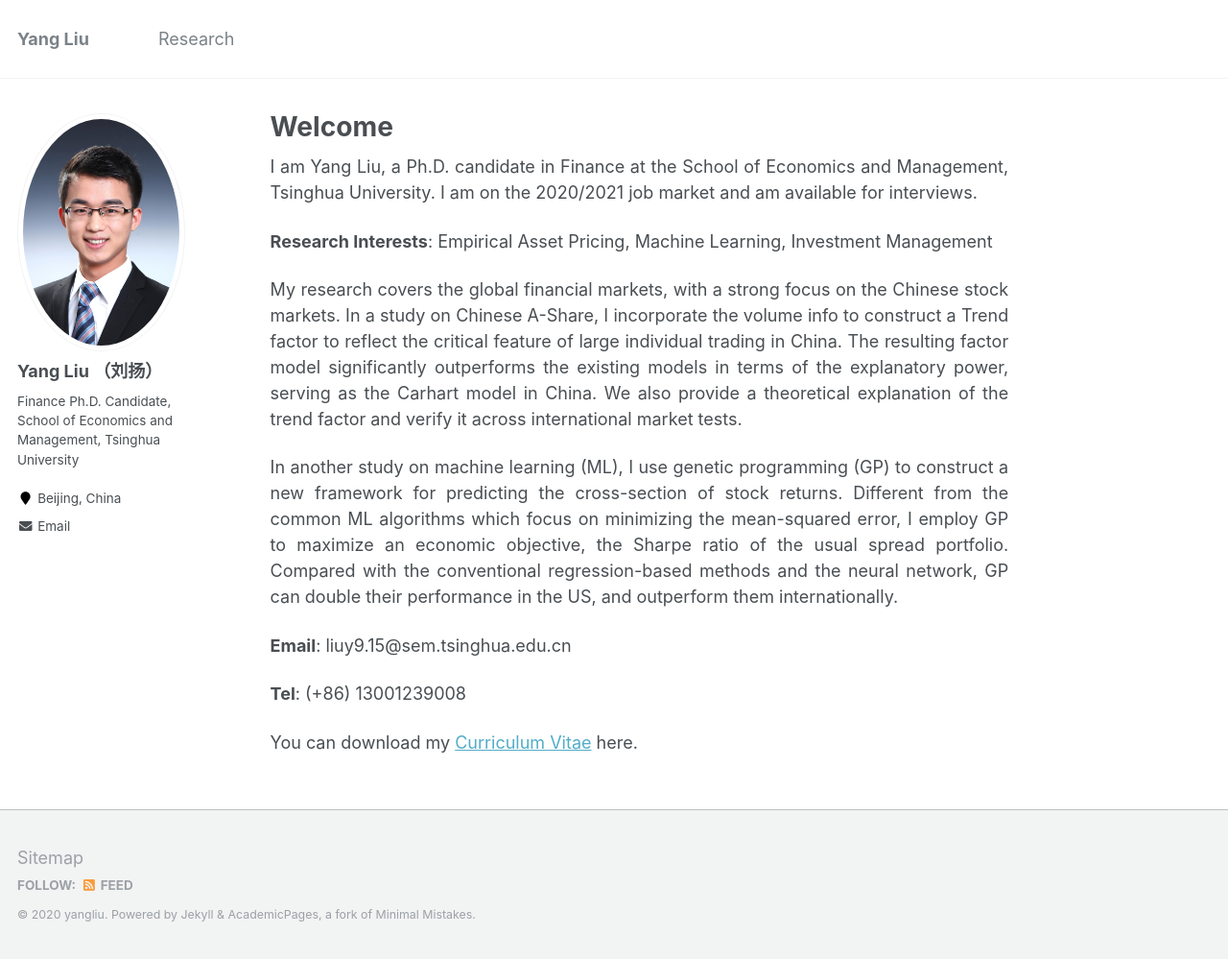
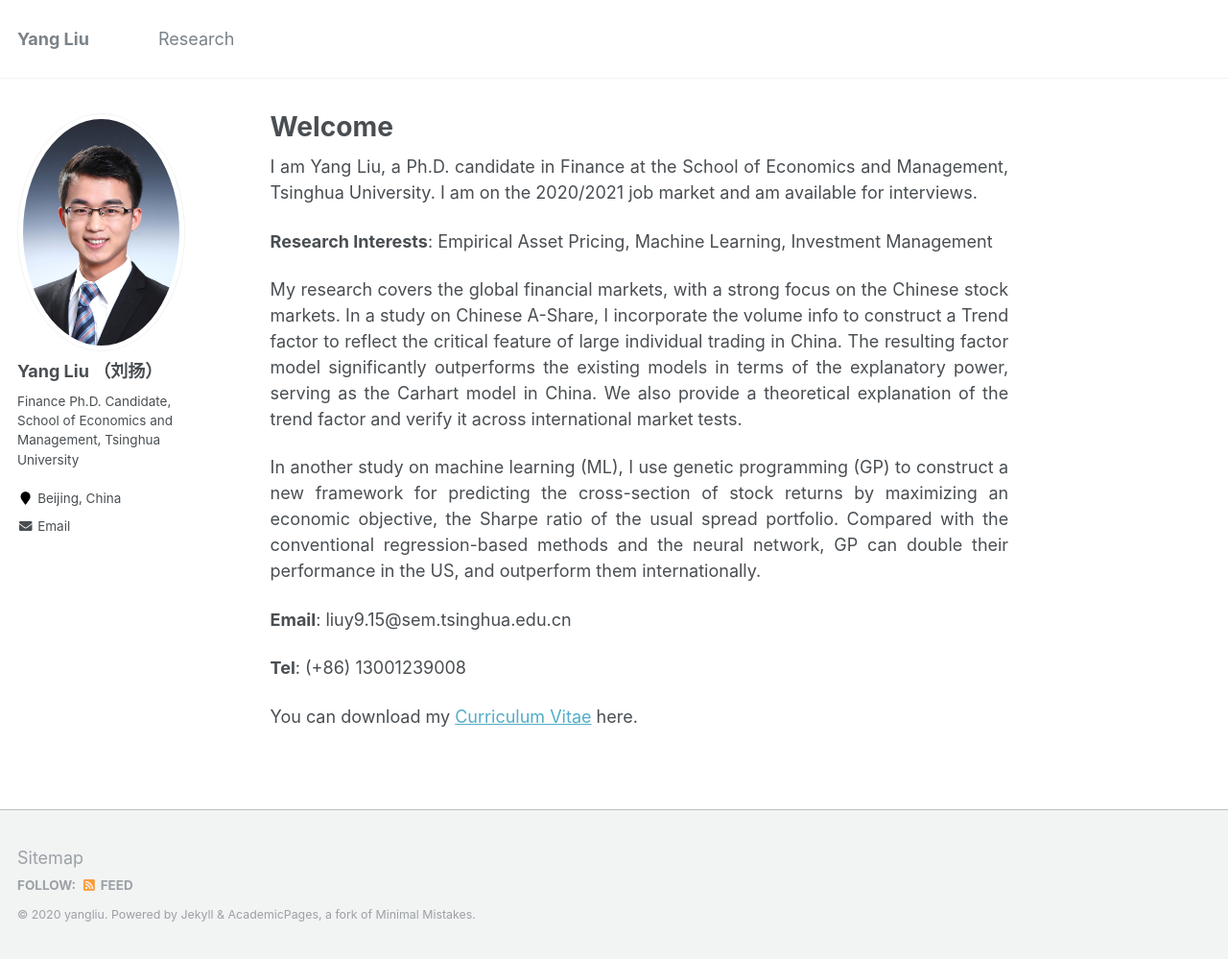
Before and after one commit to yangliu-finance/yangliu-finance.github.io, a Jekyll site: the page built from _pages/about.md, in a window 1280 px wide and 999 px high. Shown: the whole window at 96% size. Built offline with Jekyll 4.4.1, drawn with Linux system fonts in a browser that asks for light colours.

Commit message:
Update about.md

```diff
--- a/_pages/about.md
+++ b/_pages/about.md
@@ -19,10 +19,9 @@ The resulting factor model significantly outperforms the existing models in term
 serving as the Carhart model in China.
 We also provide a theoretical explanation of the trend factor and verify it across international market tests.
 
-In another study on machine learning (ML), I use genetic programming (GP) to construct a
-new framework for predicting the cross-section of stock returns. Different from the
-common ML algorithms which focus on minimizing the mean-squared error, I employ GP
- to maximize an economic objective, the Sharpe ratio of the usual spread portfolio.
+In another study on machine learning (ML), I use genetic programming (GP)
+to construct a new framework for predicting the cross-section of stock returns by
+  maximizing an economic objective, the Sharpe ratio of the usual spread portfolio.
  Compared with the conventional regression-based methods and
 the neural network, GP can double their performance in the US, and outperform them
 internationally.
```
